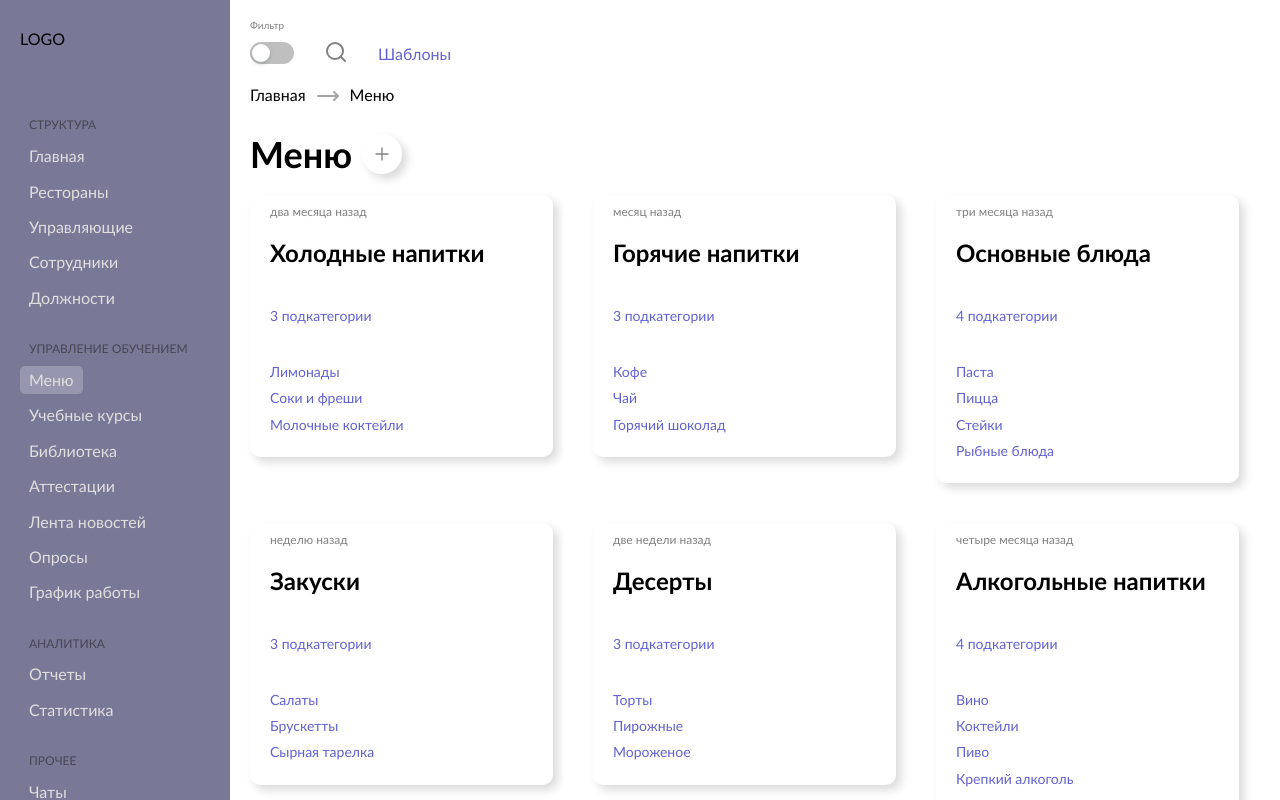
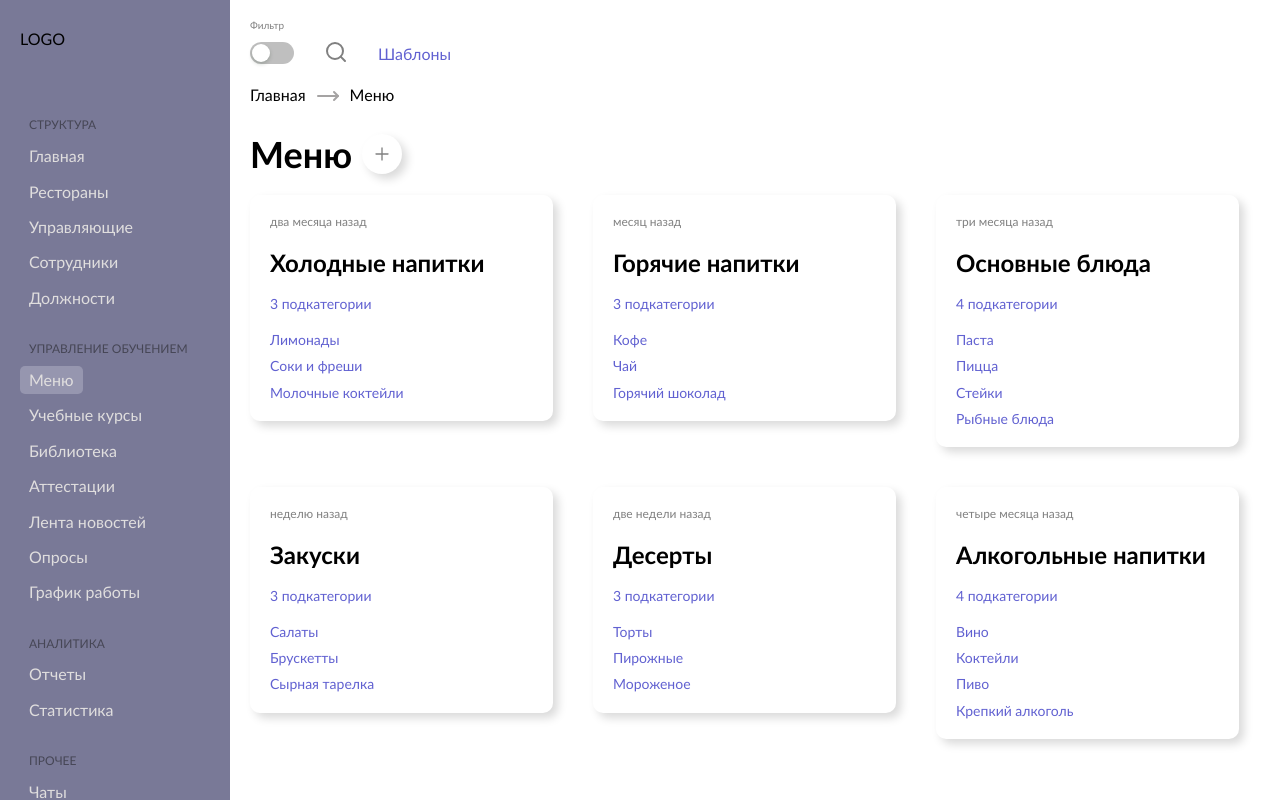
Before and after one commit to qmAsee/service-system, a React (Vite) app: page /categories in a window 1280 px wide. Built offline with nearby package versions, Linux system fonts and the light colour scheme.

Commit message:
edit menu page

```diff
--- a/src/pages/CategoriesPage/CategoriesPage.module.scss
+++ b/src/pages/CategoriesPage/CategoriesPage.module.scss
@@ -19,7 +19,7 @@
         grid-template-columns: repeat(auto-fill, minmax(300px, 1fr));
         gap: 20px;
         width: 30%;
-        padding: 10px 20px;
+        padding: 20px;
         border-radius: 10px;
         box-shadow: 5px 5px 10px rgba(0, 0, 0, 0.15);
     }
@@ -33,6 +33,7 @@
         cursor: pointer;
         font-size: 24px;
         font-weight: 600;
+        margin: 0;
         &:hover {
             text-decoration: underline;
         }
@@ -41,7 +42,7 @@
     .categories_contant_subtext {
         font-size: 14px;
         color: rgb(97, 97, 209);
-        margin: 10px 0 20px;
+        margin: 0;
     }
 
     .categories_contant_block_list {
@@ -50,5 +51,6 @@
         gap: 10px;
         font-size: 14px;
         color: rgb(97, 97, 209);
+        margin: 0;
     }
 }
--- a/src/pages/CategoryDetailsPage/CategoryDetailsPage.module.scss
+++ b/src/pages/CategoryDetailsPage/CategoryDetailsPage.module.scss
@@ -19,7 +19,7 @@
         grid-template-columns: repeat(auto-fill, minmax(300px, 1fr));
         gap: 20px;
         width: 30%;
-        padding: 10px 20px;
+        padding: 20px;
         border-radius: 10px;
         box-shadow: 5px 5px 10px rgba(0, 0, 0, 0.15);
     }
@@ -33,22 +33,9 @@
         cursor: pointer;
         font-size: 24px;
         font-weight: 600;
+        margin: 0;
         &:hover {
             text-decoration: underline;
         }
     }
-
-    .categories_contant_subtext {
-        font-size: 14px;
-        color: rgb(97, 97, 209);
-        margin: 10px 0 20px;
-    }
-
-    .categories_contant_block_list {
-        display: flex;
-        flex-direction: column;
-        gap: 10px;
-        font-size: 14px;
-        color: rgb(97, 97, 209);
-    }
 }
--- a/src/pages/SubcategoryPage/SubcategoryPage.module.scss
+++ b/src/pages/SubcategoryPage/SubcategoryPage.module.scss
@@ -8,6 +8,7 @@
   align-items: flex-start;
   gap: 40px;
   margin-top: 30px;
+
   .add_item_block {
     display: flex;
     flex-direction: column;
@@ -44,6 +45,7 @@
     object-fit: cover;
     border-radius: 10px;
   }
+
   button {
     position: absolute;
     right: -10px;
@@ -66,5 +68,4 @@
     font-size: 18px;
     font-weight: 500;
   }
-
 }
```
